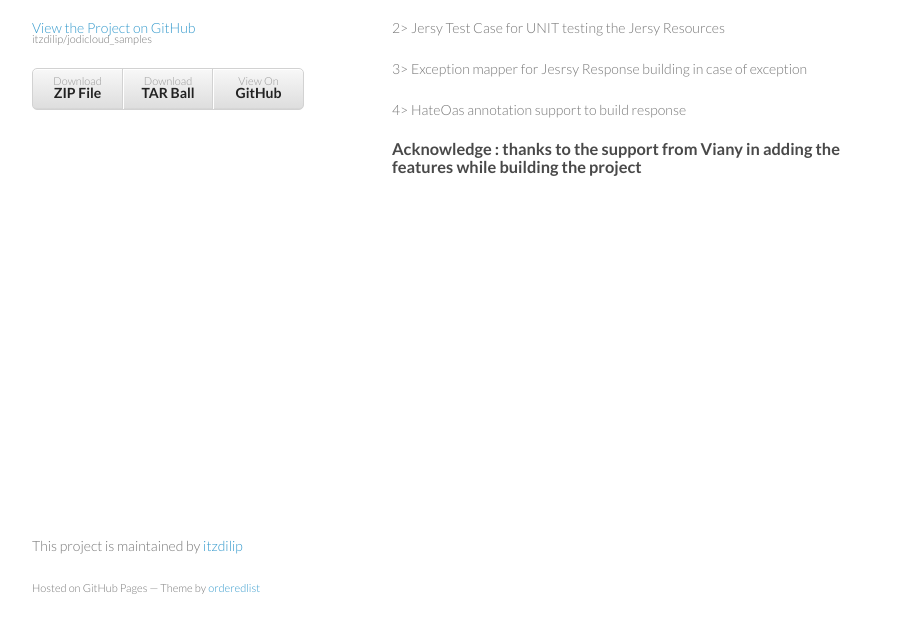
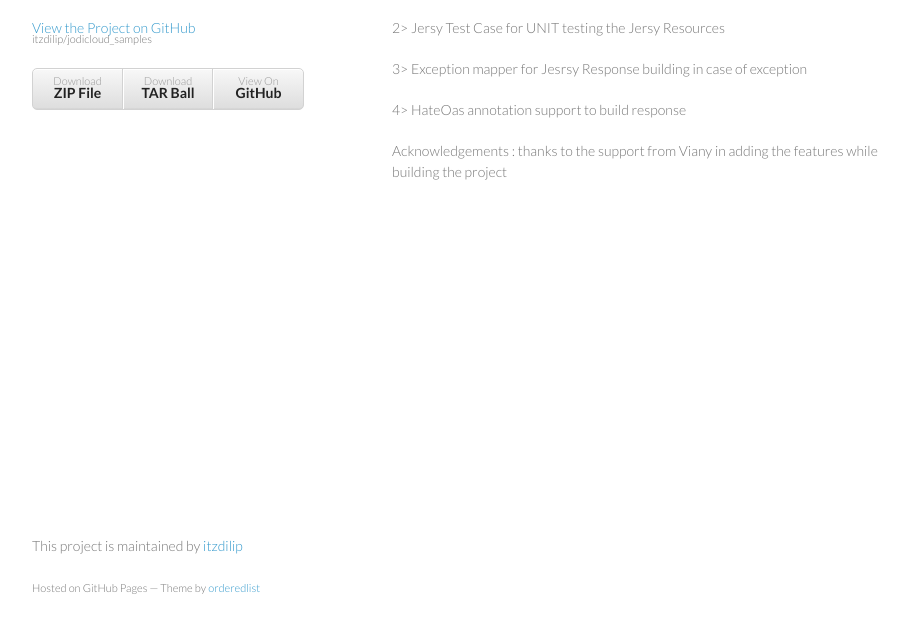
Before and after one commit to itzdilip/LetzRestOnJersey, a plain HTML site: page index.html in a window 1280 px wide. Shown: the part 133-766 px from the top of the page, without its empty margins (178-1086 px from the left). Drawn offline with Linux system fonts and the light colour scheme.

```diff
--- a/index.html
+++ b/index.html
@@ -39,8 +39,7 @@
 
 <p>4&gt;   HateOas annotation support to build response </p>
 
-<h3>
-<a name="acknowledge--thanks-to-the-support-from-viany-in-adding-the-features-while-building-the-project" class="anchor" href="#acknowledge--thanks-to-the-support-from-viany-in-adding-the-features-while-building-the-project"><span class="octicon octicon-link"></span></a>Acknowledge : thanks to the support from Viany in adding the features while building the project</h3>
+<p>Acknowledgements  : thanks to the support from Viany in adding the features while building the project</p>
       </section>
       <footer>
         <p>This project is maintained by <a href="https://github.com/itzdilip">itzdilip</a></p>
--- a/params.json
+++ b/params.json
@@ -1 +1 @@
-{"name":"Jodicloud samples","tagline":"mljava_Samples","body":"Samples\r\n=================\r\n\r\n1>   Jersey REST service with standards\r\n\r\n2>   Jersy Test Case for UNIT testing the Jersy Resources\r\n\r\n3>   Exception mapper for Jesrsy Response building in case of exception\r\n\r\n4>   HateOas annotation support to build response \r\n\r\n\r\n\r\n\r\n\r\n\r\n### Acknowledge : thanks to the support from Viany in adding the features while building the project\r\n","google":"","note":"Don't delete this file! It's used internally to help with page regeneration."}
+{"name":"Jodicloud samples","tagline":"mljava_Samples","body":"Samples\r\n=================\r\n\r\n1>   Jersey REST service with standards\r\n\r\n2>   Jersy Test Case for UNIT testing the Jersy Resources\r\n\r\n3>   Exception mapper for Jesrsy Response building in case of exception\r\n\r\n4>   HateOas annotation support to build response \r\n\r\n\r\n\r\n\r\n\r\n\r\nAcknowledgements  : thanks to the support from Viany in adding the features while building the project\r\n","google":"","note":"Don't delete this file! It's used internally to help with page regeneration."}
```
